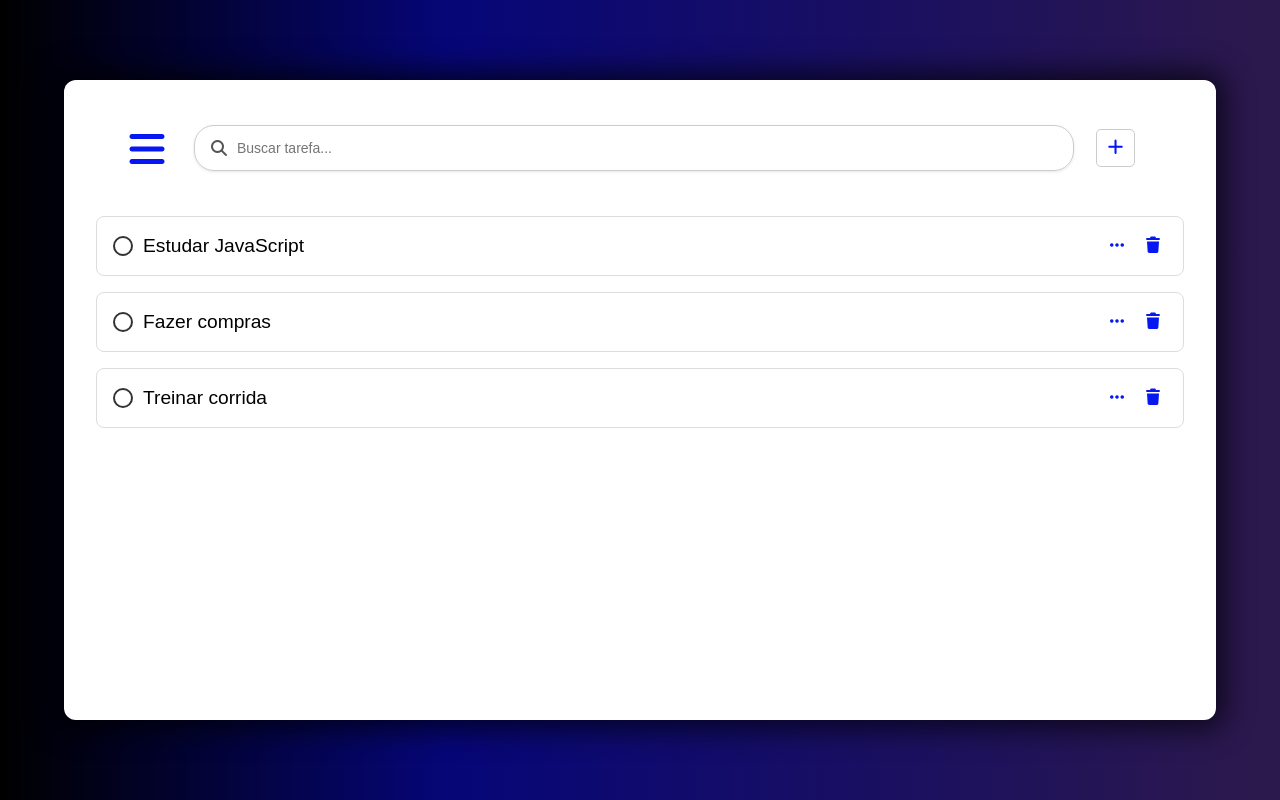
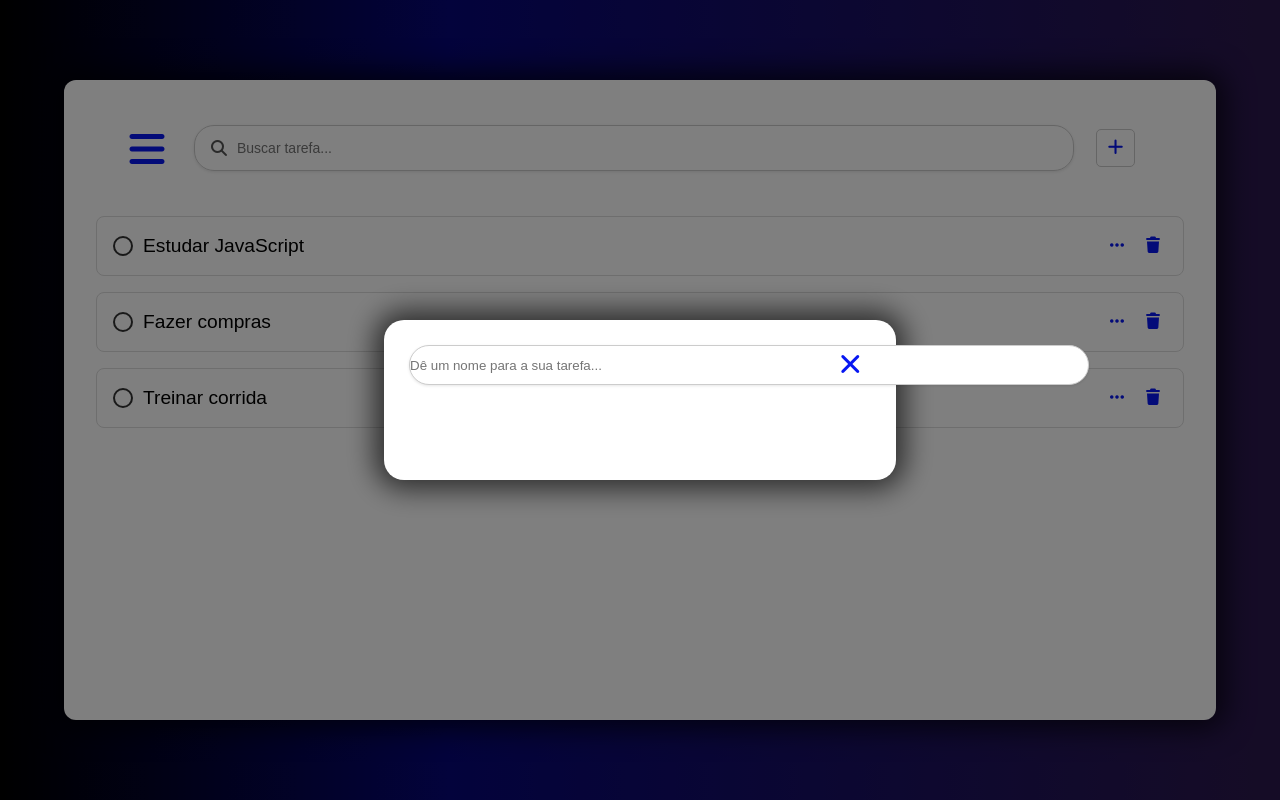
Before and after one commit to ArthurGuimaraes1/todo-list-avancada, a plain HTML site: page index.html in a window 1280 px wide. Both pictures are taken after a click on the button 1115 px from the left and 148 px from the top of the page. Drawn offline with Linux system fonts and the light colour scheme; a web font is replaced by a local one.

Commit message:
Criando pop-up e tornando funcional com JS

```diff
--- a/index.html
+++ b/index.html
@@ -18,7 +18,7 @@
                     <li>
                         <div class="buttons-header menu">
                             <button id="button-menu">
-                                <i class="fa-solid fa-bars fa-lg" style="color: #0717f2;"></i>
+                                <i class="fa-solid fa-bars fa-lg"></i>
                             </button>
                         </div>
                     </li>
@@ -87,7 +87,24 @@
                     </li>
                 </ul>
             </section>
-
+            <section class="pop-up" id="pop-up">
+                <div class="overlay"></div>
+                <div class="popup-content">
+                    <form id="task-form">
+                        <input type="text"
+                        id="task-namer"
+                        placeholder="Dê um nome para a sua tarefa..."
+                        minlength="3"
+                        required>
+                        <span id="error-msg" style="color:red; display:none;">
+                        A tarefa deve ter pelo menos 3 caracteres
+                        </span>
+                    </form>
+                    <button class="fechar-popUp">
+                        <i class="fa-solid fa-xmark"></i>
+                    </button>
+                </div>
+            </section>
         </div>
     </div>
     <script src="script.js"></script>
--- a/script.js
+++ b/script.js
@@ -1,5 +1,7 @@
 const botaoExcluir = document.querySelectorAll(".button-delete");
 
+
+//////////////////////////////////////EXCLUIR TAREFA
 botaoExcluir.forEach(button => {
     button.addEventListener('click', (e)=>{
         const taskItem = e.target.closest('.task-item');
@@ -8,3 +10,22 @@ botaoExcluir.forEach(button => {
         }
     })
 })
+
+////////////////////////////// ABRIR E FECHAR O POP-UP DE CRIAR TAREFA
+function popupCriarTarefa (id){
+    let popupNode = document.querySelector(id);
+    let overlay = popupNode.querySelector(".overlay");
+    let closeButton = popupNode.querySelector(".fechar-popUp");
+    function abrirPopup(){
+        popupNode.classList.add("active");
+    }
+    function fecharPopup(){
+        popupNode.classList.remove("active");
+    }
+    overlay.addEventListener('click', fecharPopup);
+    closeButton.addEventListener('click', fecharPopup);
+    return abrirPopup;
+}
+
+let popup = popupCriarTarefa("#pop-up");
+document.querySelector("#button-add").addEventListener('click', popup);
--- a/style.css
+++ b/style.css
@@ -62,7 +62,7 @@ body {
 }
 
 
-/* HEADER E BARRA DE PESQUISA //////////////////////////*/
+/* HEADER ///////////////////////////////////////////////*/
 .header{
   width: 100%;
   height: 9vh;
@@ -83,7 +83,7 @@ body {
 }
 
 
-/* BOTÕES DO HEADER ///////////////////////////////////*/
+/* BOTÕES DO HEADER E BARRA DE PESQUISA///////////////////////////////////*/
 .buttons-header{
   padding: 14px;
   margin: 1vh;
@@ -100,6 +100,7 @@ body {
   cursor: pointer;
   padding-top: 5px;
   transition-duration: 0.2s;
+  color: var(--corBotoes);
 }
 
 #button-menu:active{
@@ -159,7 +160,7 @@ body {
   transition-duration: 0.1s;
 }
 
-/* TO-DO LIST EM SI //////////////////////*/
+/* TO-DO LIST EM SI /////////////////////////////////////////////////////////*/
 .todo-list {
   margin-top: 2rem; /* relativo à fonte base */
 }
@@ -243,3 +244,82 @@ span{
   color: red;
   transition-duration: 0.3s;
 }
+
+/* POP-UP DE ADICIONAR TAREFAS ////////////////////////////////////////////////*/
+.pop-up{
+  position: fixed;
+  top: 0px;
+  left: 0px;
+  width: 100%;
+  height: 100%;
+  opacity: 0;
+  pointer-events: none;
+  transition: opacity 0.3s ease;
+}
+
+.pop-up.active {
+  opacity: 1;
+  pointer-events: all;
+}
+
+
+.pop-up .overlay{
+  position: absolute;
+  top: 0px;
+  left: 0px;
+  width: 100%;
+  height: 100%;
+  background:rgba(0, 0, 0, 0.5);
+  opacity: 1;
+  transition: opacity 100ms ease-in-out 200ms;
+}
+
+.pop-up .popup-content{
+  position: absolute;
+  top: 50%;
+  left: 50%;
+  transform:translate(-50%, -50%);
+  width: 95%;
+  max-width: 350px;
+  min-width: 40%;
+  min-height: 20%;
+  background: white;
+  padding: 25px;
+  border-radius: 20px;
+  box-shadow: 0px 0px 28px 9px rgba(0,0,0,0.65);
+  transition: all 300ms ease-in-out;
+  display: flex;
+  justify-content: space-between;
+}
+
+#task-namer{
+  border: 1px solid #ccc; /* cinza claro em vez de preto */
+  border-radius: 20px; /* cantos arredondados */
+  margin: 0 auto;
+  width: 380%;
+  height: 5vh;
+  display: flex;
+  align-items: center;
+  box-shadow: 0 1px 3px rgba(0,0,0,0.1); /* sombra suave */
+  transition: all 0.2s ease; /* suaviza animações */
+}
+
+#task-namer:focus-within{
+  border-color: #888;
+  box-shadow: 0 2px 6px rgba(0,0,0,0.15);
+}
+
+.fechar-popUp{
+  width: 9%;
+  height: 5vh;
+  font-size: 3vh;
+  background: none;   /* remove fundo */
+  border: none;       /* remove borda */
+  outline: none;      /* remove contorno ao clicar */
+  padding: 0;
+  color: var(--corBotoes);
+}
+
+.fechar-popUp:active{
+  transform: translateY(2px);
+}
```
